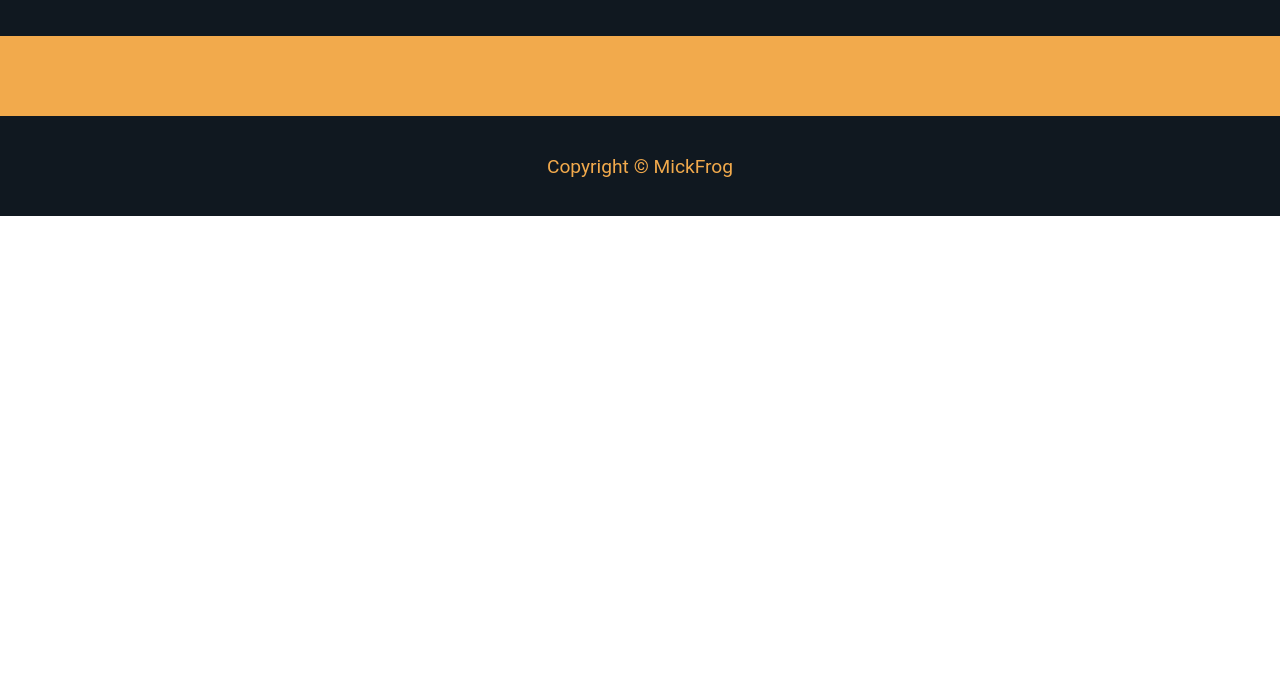
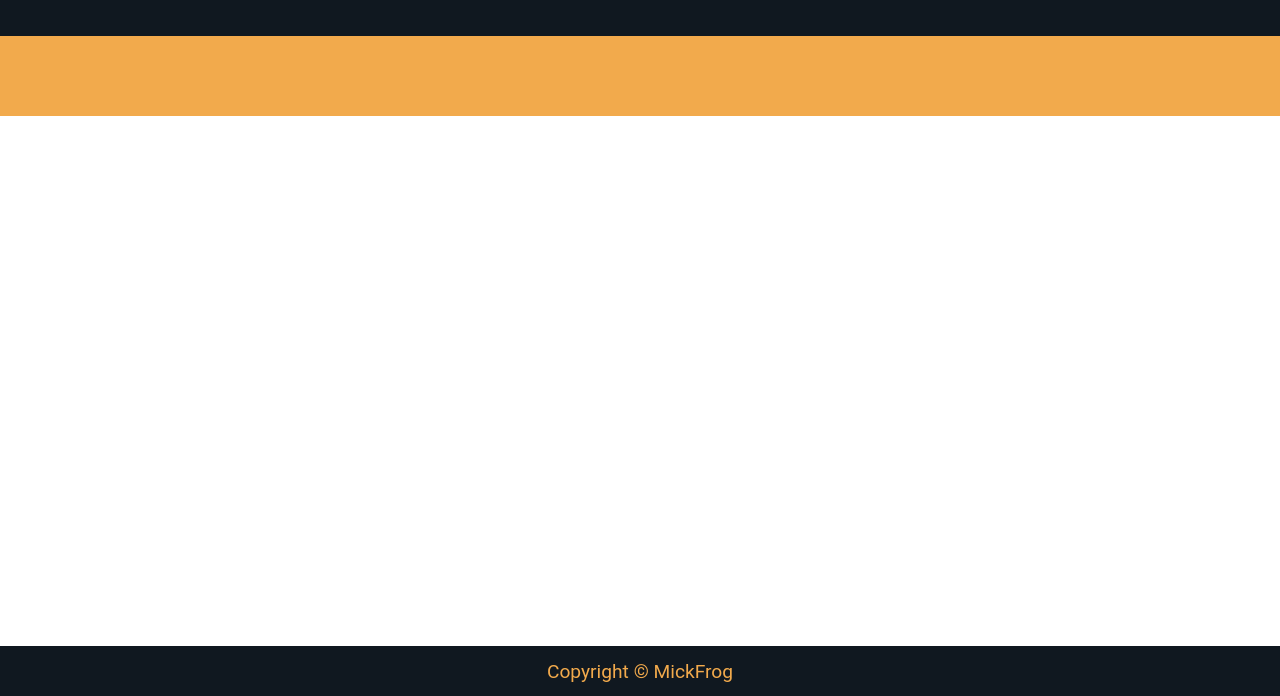
Before and after one commit to MickFrog/keyInfo, a plain HTML site: page index.html in a window 1280 px wide. Shown: the part 104-800 px from the top of the page. Drawn offline with Linux system fonts and the light colour scheme.

Commit message:
Set footer to stick to bottom

```diff
--- a/style.css
+++ b/style.css
@@ -1,7 +1,7 @@
 body {
     display: flex;
     flex-direction: column;
-    height: 100vh;
+    min-height: 100vh;
     padding: 0px;
     margin: 0px;
     font-family: 'Roboto', sans-serif;
@@ -29,9 +29,10 @@ body {
     display: flex;
     padding: 20px;
     background: #101820FF;
-    height: 60px;
+    height: 10px;
     color: #F2AA4CFF;
     font-size: 1.2em;
     justify-content: center;
     align-items: center;
+    margin-top: auto;
 }
```
